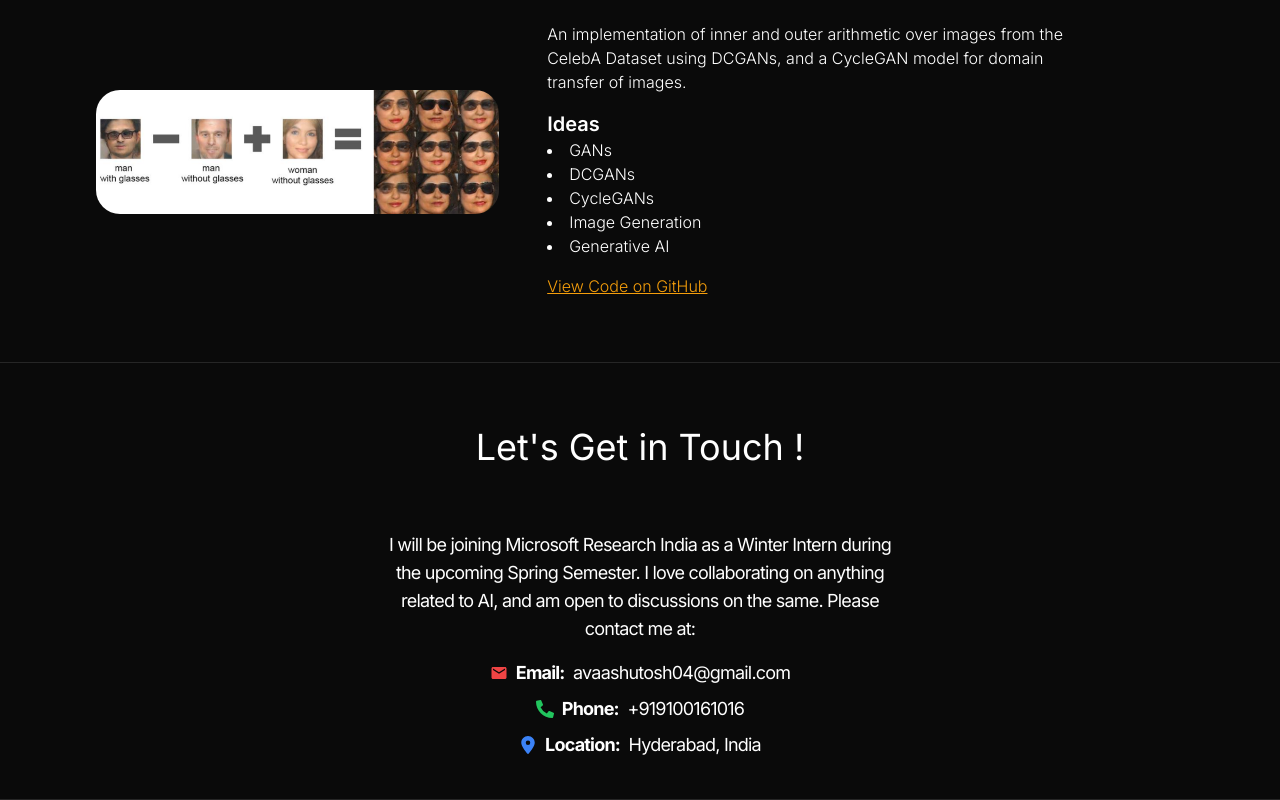
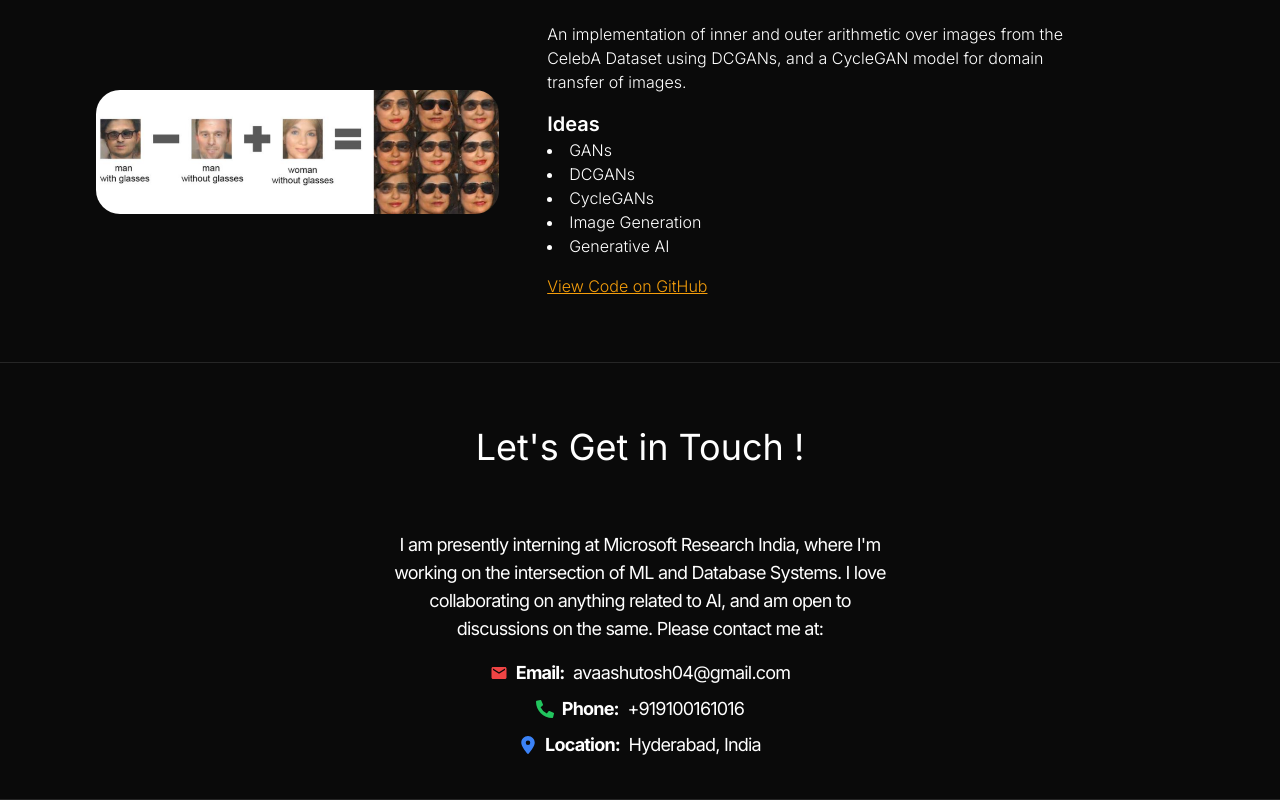
Before and after one commit to aashutoshav/aashutoshav.github.io, a React (Vite) app: page / in a window 1280 px wide. Shown: the part 4311-5111 px from the top of the page. Built offline with nearby package versions, Linux system fonts and the light colour scheme.

Commit message:
footer change

```diff
--- a/src/constants/index.js
+++ b/src/constants/index.js
@@ -81,4 +81,4 @@ export const CONTACT = {
     location: " Hyderabad, India"
 };
 
-export const FOOTER = `I will be joining Microsoft Research India as a Winter Intern during the upcoming Spring Semester. I love collaborating on anything related to AI, and am open to discussions on the same. Please contact me at: `
+export const FOOTER = `I am presently interning at Microsoft Research India, where I'm working on the intersection of ML and Database Systems. I love collaborating on anything related to AI, and am open to discussions on the same. Please contact me at: `
```
